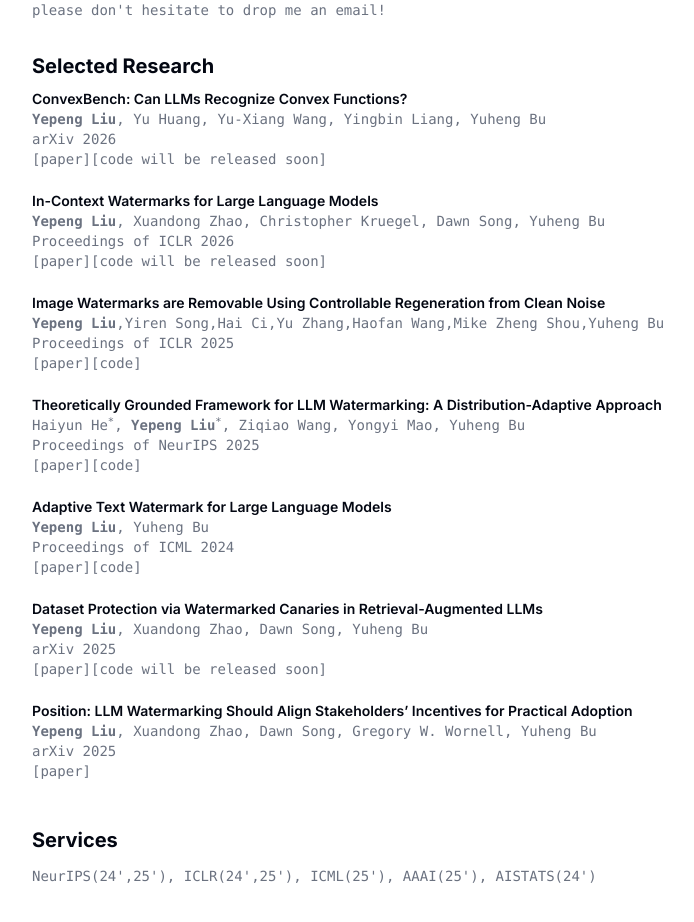
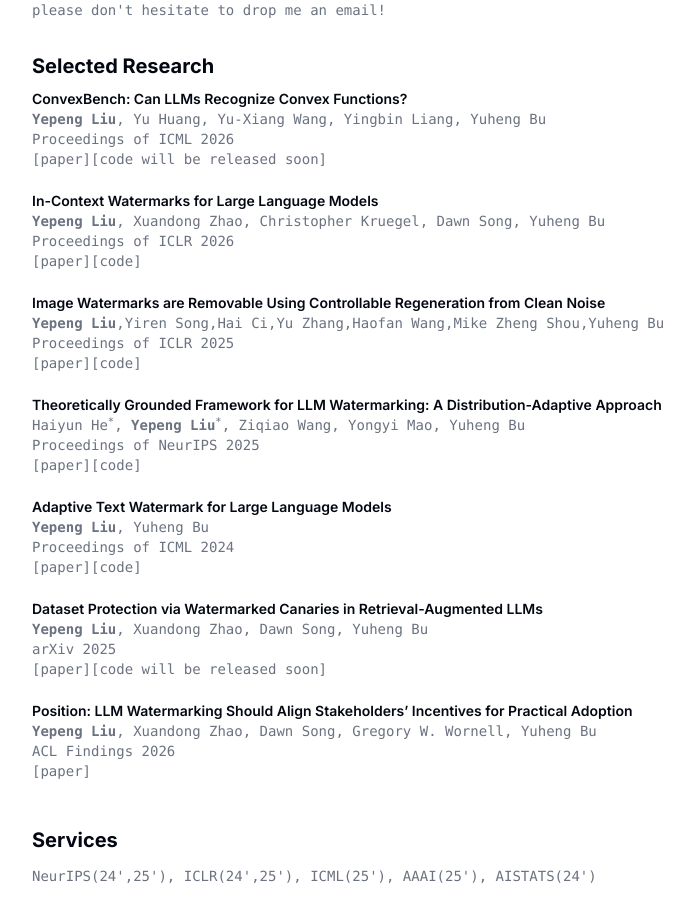
Before and after one commit to yepengliu/yepengliu, a Next.js app: page / in a window 1280 px wide. Shown: the part 500-1422 px from the top of the page, without its empty margins (272-966 px from the left). Built offline with nearby package versions, Linux system fonts and the light colour scheme.

Commit message:
Update paper descriptions and code links in resume-data

```diff
--- a/src/data/resume-data.tsx
+++ b/src/data/resume-data.tsx
@@ -73,7 +73,7 @@
           <strong>Yepeng Liu</strong>, Yu Huang, Yu-Xiang Wang, Yingbin Liang, Yuheng Bu
         </>
       ),
-      description: "arXiv 2026",
+      description: "Proceedings of ICML 2026",
       paper: "[paper]",
       paperlink: "https://www.arxiv.org/abs/2602.01075",
       code: "[code will be released soon]",
@@ -92,8 +92,8 @@
       description: "Proceedings of ICLR 2026",
       paper: "[paper]",
       paperlink: "https://arxiv.org/abs/2505.16934",
-      code: "[code will be released soon]",
-      codelink: "",
+      code: "[code]",
+      codelink: "https://github.com/yepengliu/In-Context-Watermarks",
     },
     {
       company: "Image Watermarks are Removable Using Controllable Regeneration from Clean Noise",
@@ -167,7 +167,7 @@
           <strong>Yepeng Liu</strong>, Xuandong Zhao, Dawn Song, Gregory W. Wornell, Yuheng Bu
         </>
       ),
-      description: "arXiv 2025",
+      description: "ACL Findings 2026",
       paper: "[paper]",
       paperlink: "https://arxiv.org/abs/2505.16934",
       code: " ",
```
